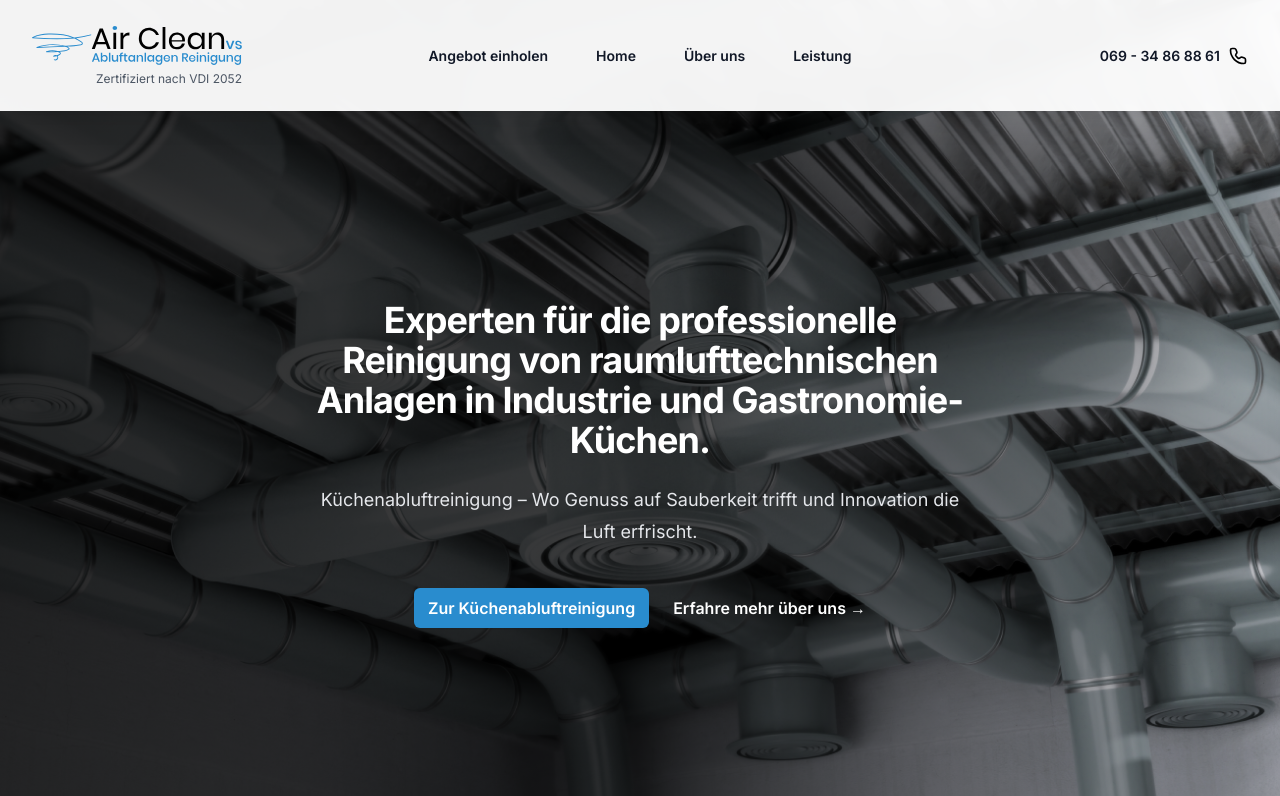
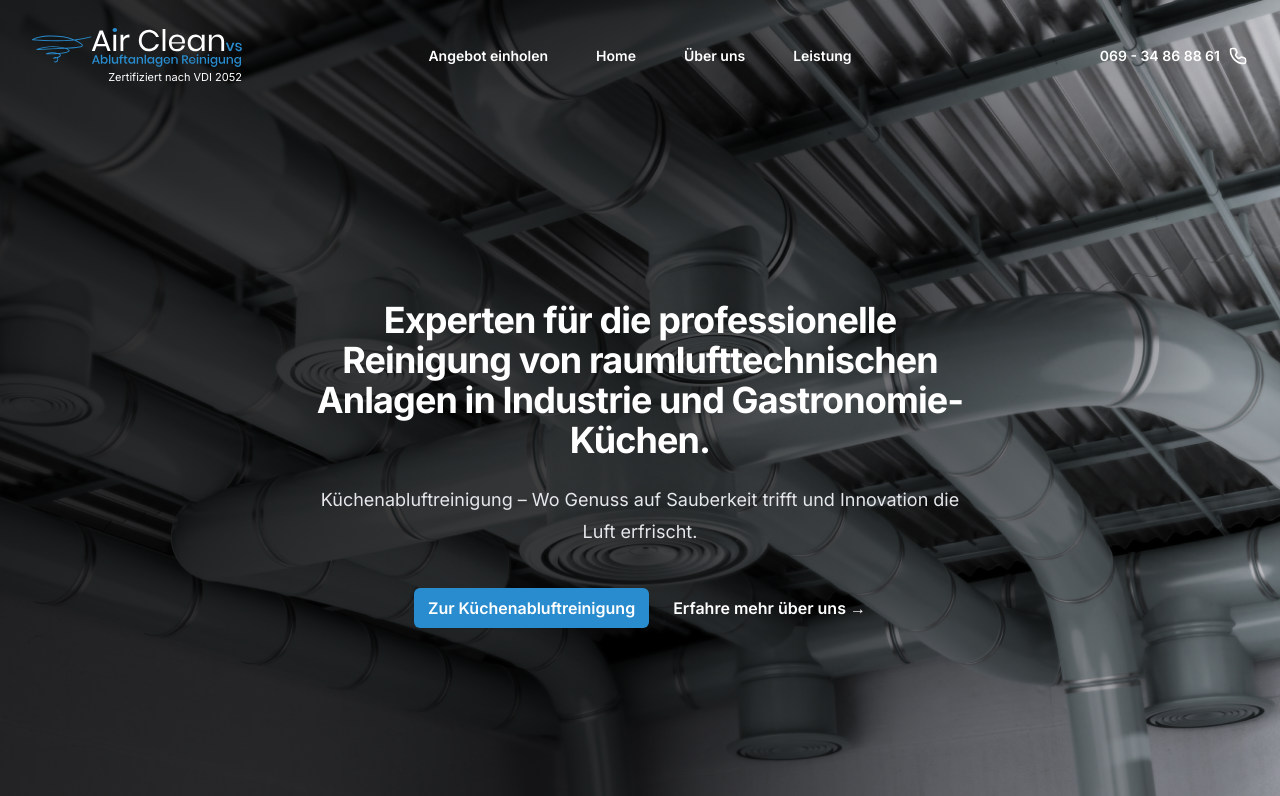
Before and after one commit to DevBerkcan/Air.Clean.Setec, a Next.js app: page / in a window 1280 px wide. Shown: the top 796 px of the page. Built offline with nearby package versions, Linux system fonts and the light colour scheme.

Commit message:
Make header transparent when scroll = 0

```diff
--- a/src/components/Header.tsx
+++ b/src/components/Header.tsx
@@ -19,21 +19,23 @@ const Header: any = ({ scrollEffect }: any) => {
   const [mobileMenuOpen, setMobileMenuOpen] = useState(false)
   const { scroll } = useScroll()
 
+  const active = !scrollEffect || scroll > 40
+
   return (
-    <header className={"fixed w-full left-0 top-0 px-6 py-6 lg:px-8 z-30 duration-100 " + (!scrollEffect || scroll > 40 ? 'bg-white/95 backdrop-blur-md shadow-xl shadow-black/[5%] py-4' : '')}>
+    <header className={"fixed w-full left-0 top-0 px-6 py-6 lg:px-8 z-30 duration-100 " + (active ? 'bg-white/95 backdrop-blur-md shadow-xl shadow-black/[5%] py-4' : '')}>
       <nav className="flex items-center justify-between" aria-label="Global">
         <div className="container flex items-center">
           <div className="flex lg:flex-1">
-            <Link href="/#home" className="-m-1.5 p-1.5 text-end top-0.5 relative">
-              <Image src={!scrollEffect || scroll > 40 ? logo : logoWhite} className="duration-100" alt="AirClean VS" />
-              <span className="text-xs text-gray-600">Zertifiziert nach VDI 2052</span>
+            <Link href="/#home" className="-m-1.5 p-1.5 text-end top-1 relative">
+              <Image src={active ? logo : logoWhite} className="duration-100" alt="AirClean VS" />
+              <span className={"relative -top-1 text-[11px] " + (active ? 'text-gray-600' : 'text-white')}>Zertifiziert nach VDI 2052</span>
             </Link>
           </div>
           <div className="flex-grow lg:hidden"></div>
           <div className="flex lg:hidden">
             <button
               type="button"
-              className={"-m-2.5 inline-flex items-center justify-center rounded-md p-2.5 " + (!scrollEffect || scroll > 40 ? 'text-gray-700' : 'text-white')}
+              className={"-m-2.5 inline-flex items-center justify-center rounded-md p-2.5 " + (active ? 'text-gray-700' : 'text-white')}
               onClick={() => setMobileMenuOpen(true)}>
               <span className="sr-only">Öffne Menü</span>
               <Bars3Icon className="h-6 w-6" aria-hidden="true" />
@@ -41,14 +43,14 @@ const Header: any = ({ scrollEffect }: any) => {
           </div>
           <div className="hidden lg:flex lg:gap-x-12">
             {navigation.map((item) => (
-              <Link key={item.name} href={item.href} className={"text-sm font-semibold leading-6 " + (!scrollEffect || scroll > 40 ? 'text-gray-900' : 'text-white')}>
+              <Link key={item.name} href={item.href} className={"text-sm font-semibold leading-6 " + (active ? 'text-gray-900' : 'text-white')}>
                 {item.name}
               </Link>
             ))}
           </div>
           <div className="hidden lg:flex lg:flex-1 lg:justify-end">
-            <a href="#" className={"inline-flex items-center text-sm font-semibold leading-6 " + (!scrollEffect || scroll > 40 ? 'text-gray-900 stroke-black' : 'text-white stroke-white')}>
-            069 - 34 86 88 61
+            <a href="#" className={"inline-flex items-center text-sm font-semibold leading-6 " + (active ? 'text-gray-900 stroke-black' : 'text-white stroke-white')}>
+              069 - 34 86 88 61
               <svg stroke="inherit" className="inline ml-2" width="20px" height="20px" viewBox="0 0 24 24" fill="none" xmlns="http://www.w3.org/2000/svg">
                 <g stroke="inherit">
                   <path id="Vector" d="M9.50246 4.25722C9.19873 3.4979 8.46332 3 7.64551 3H4.89474C3.8483 3 3 3.8481 3 4.89453C3 13.7892 10.2108 21 19.1055 21C20.1519 21 21 20.1516 21 19.1052L21.0005 16.354C21.0005 15.5361 20.5027 14.8009 19.7434 14.4971L17.1069 13.4429C16.4249 13.1701 15.6483 13.2929 15.0839 13.7632L14.4035 14.3307C13.6089 14.9929 12.4396 14.9402 11.7082 14.2088L9.79222 12.2911C9.06079 11.5596 9.00673 10.3913 9.66895 9.59668L10.2363 8.9163C10.7066 8.35195 10.8305 7.57516 10.5577 6.89309L9.50246 4.25722Z" stroke="inherit" strokeWidth="2" strokeLinecap="round" strokeLinejoin="round" />
@@ -60,7 +62,7 @@ const Header: any = ({ scrollEffect }: any) => {
       </nav>
 
       <Dialog as="div" open={mobileMenuOpen} onClose={setMobileMenuOpen}>
-        <Dialog.Panel className={"fixed inset-0 z-30 overflow-y-auto bg-white px-6 py-6 lg:hidden " + (!scrollEffect || scroll > 40 ? 'py-4' : '')}>
+        <Dialog.Panel className={"fixed inset-0 z-30 overflow-y-auto bg-white px-6 py-6 lg:hidden " + (active ? 'py-4' : '')}>
           <div className="flex items-center justify-between">
             <a href="#" className="-m-1.5 p-1.5 text-end top-0.5 relative">
               <Image src={logo} className="duration-100" alt="AirClean VS" />
--- a/src/pages/index.tsx
+++ b/src/pages/index.tsx
@@ -15,7 +15,7 @@ export default function Index() {
         <title>AirClean VS</title>
       </Head>
 
-      <MainLayout scrollEffect={false}>
+      <MainLayout scrollEffect={true}>
 
         {/* Hero */}
         <HeroSection />
```
